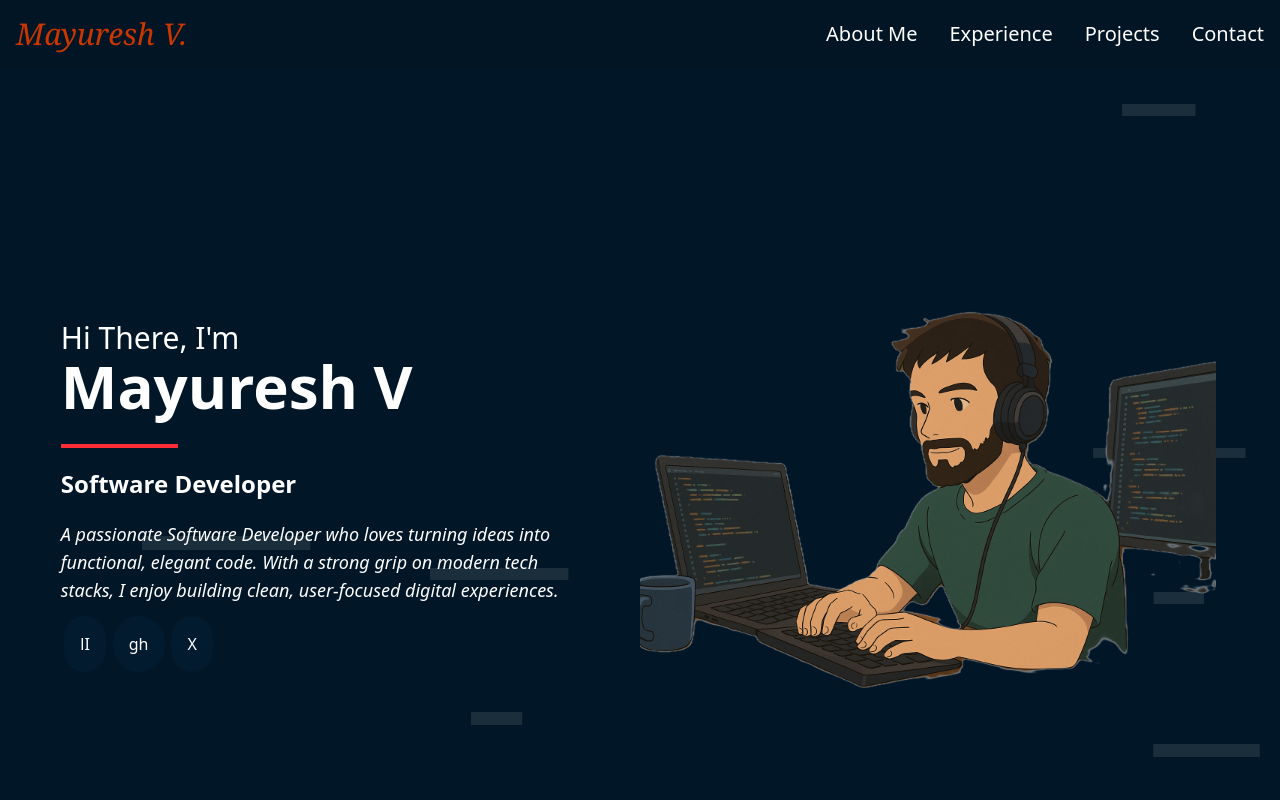
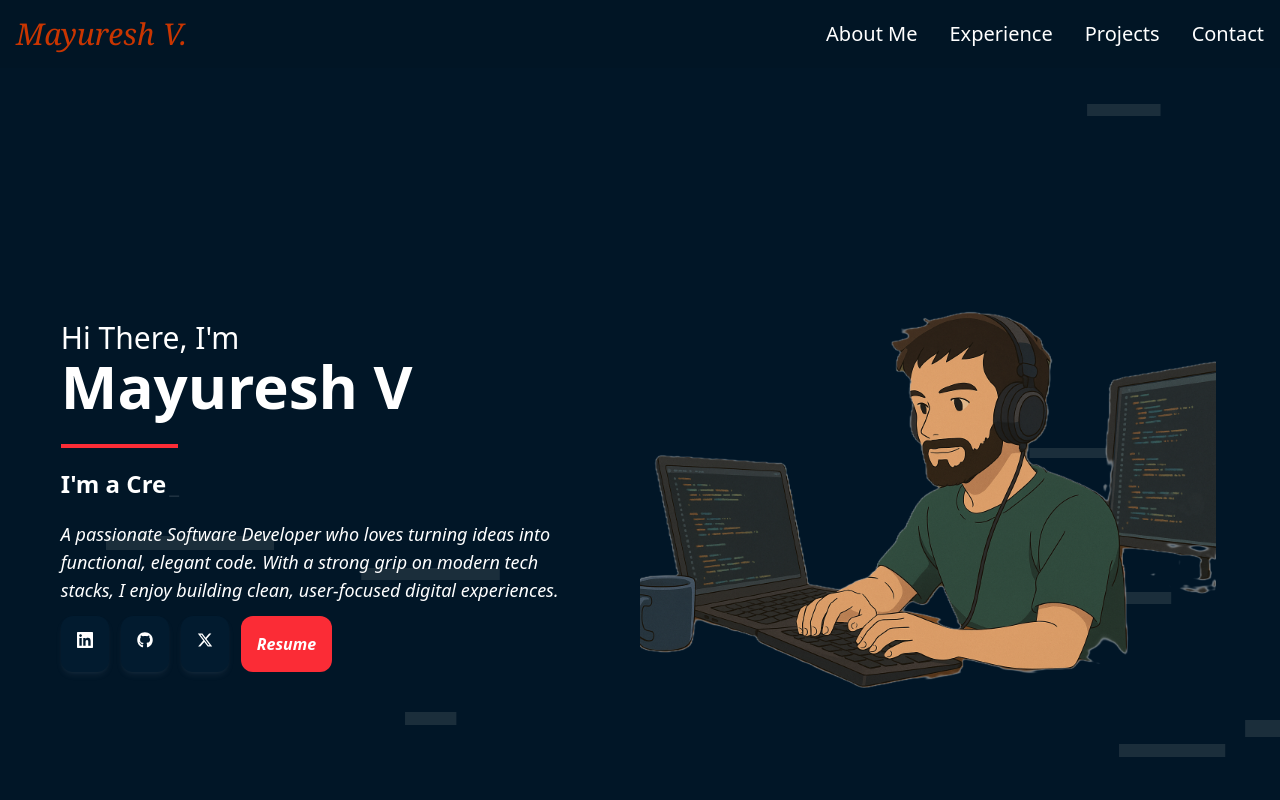
Before and after one commit to MV140601/MVPortfolio, a React (Vite) app: page / in a window 1280 px wide. Shown: the top 800 px of the page. Built offline with nearby package versions, Linux system fonts and the light colour scheme.

Commit message:
Typewriter added

```diff
--- a/package.json
+++ b/package.json
@@ -12,6 +12,7 @@
   "dependencies": {
     "@reduxjs/toolkit": "^2.6.1",
     "@tailwindcss/vite": "^4.1.0",
+    "emailjs": "^4.0.3",
     "emailjs-com": "^3.2.0",
     "motion": "^12.6.3",
     "react": "^19.0.0",
@@ -19,6 +20,7 @@
     "react-icons": "^5.5.0",
     "react-redux": "^9.2.0",
     "react-scroll": "^1.9.3",
+    "react-simple-typewriter": "^5.0.1",
     "redux": "^5.0.1",
     "tailwindcss": "^4.1.0"
   },
--- a/src/App.jsx
+++ b/src/App.jsx
@@ -14,7 +14,7 @@ function App() {
      <About/>
      <Experience/>
      <Projects/>
-     <Contactme/>
+     {/* <Contactme/> */}
     </div>
   )
 }
--- a/src/components/About.jsx
+++ b/src/components/About.jsx
@@ -3,7 +3,7 @@ import hiimg from "../utils/2edited.png";
 
 const About = () => {
   return (
-    <div className=" overflow-hidden bg-[#011829]">
+    <div className="  overflow-hidden bg-[#011829]">
       <div className=" flex justify-between w-full h-full">
         <div className="w-full h-full flex flex-col">
           <div className="flex md:flex-row flex-col mt-0 md:mt-5  gap-2 p-4">
--- a/src/components/Home.jsx
+++ b/src/components/Home.jsx
@@ -3,12 +3,17 @@ import { motion } from "framer-motion"; // fixed import here
 import myimg from "../utils/1edited.png";
 import bg from "../utils/dottedbg.png";
 import AnimatedLines from "./AnimatedLines";
+import { GrLinkedin } from "react-icons/gr";
+import { FaGithub } from "react-icons/fa6";
+import { FaXTwitter } from "react-icons/fa6";
+import { Button } from "react-scroll";
+import { Typewriter } from 'react-simple-typewriter';
+
 
 const Home = () => {
   return (
-    <div className="h-screen relative overflow-hidden bg-inherit pt-24">
-      {" "}
-      {/* 1. Set overflow-hidden */}
+    <div className="relative h-screen overflow-hidden pt-24 bg-inherit">
+  <div className="h-full w-full flex md:flex-row flex-col">
       <AnimatedLines />
       <div className="absolute h-full w-full flex md:flex-row flex-col">
         {/* LEFT SECTION */}
@@ -20,17 +25,27 @@ const Home = () => {
               <span className="absolute left-0 bottom-0 w-1/3 h-1 bg-red-500"></span>
             </h2>
             <h6 className="text-lg md:text-2xl my-5 font-bold">
-              Software Developer
+            I'm a{' '}
+            <Typewriter
+          words={['Software Developer', 'Tech Explorer', 'Creative Coder']}
+          loop={true}
+          cursor
+          cursorStyle="_"
+          typeSpeed={70}
+          deleteSpeed={50}
+          delaySpeed={1000}
+        />
             </h6>
             <p className="text-md md:text-lg italic">
               A passionate Software Developer who loves turning ideas into
               functional, elegant code. With a strong grip on modern tech
               stacks, I enjoy building clean, user-focused digital experiences.
             </p>
-            <div className="flex justify-around md:w-[30%] w-[80%] mt-3">
-             <span className="p-4 rounded-full bg-[#021b2f] text-white hover:border-2 hover:border-red-600 text-center">lI</span>
-             <span className="p-4 rounded-full bg-[#021b2f] text-white hover:border-2 hover:border-red-600 text-center">gh</span>
-             <span className="p-4 rounded-full bg-[#021b2f] text-white hover:border-2 hover:border-red-600 text-center">X</span>
+            <div className="flex justify-evenlym space-x-3 md:w-[30%] w-[80%] mt-3">
+             <a href="https://www.linkedin.com/in/mayuresh-veeramallu14/" target="blank" className="p-4 rounded-xl bg-[#021b2f] text-white  hover:scale-[1.02]  shadow-[#8c98a41a]  shadow-md hover:border-white text-center "><GrLinkedin /></a>
+             <a href="https://github.com/MV140601" target="blank" className="p-4 rounded-xl bg-[#021b2f]  shadow-[#8c98a41a] hover:scale-[1.02]  shadow-md text-white  hover:border-white text-center"><FaGithub/></a>
+             <a href="https://x.com/MAYURESH_2001" target="blank" className="p-4 rounded-xl bg-[#021b2f]  shadow-[#8c98a41a] hover:scale-[1.02] shadow-md text-white   hover:border-white text-center"><FaXTwitter/></a>
+            <button className="text-center p-4 rounded-xl bg-red-500 text-white italic hover:scale-[1.02] font-semibold"> Resume</button>
             </div>
             <div></div>
           </div>
@@ -41,11 +56,11 @@ const Home = () => {
           <img
             src={myimg}
             alt="Mayuresh"
-            className="md:w-[90%] md:h-[90%] w-[70%] h-[70%] object-contain md:z-10 z-0"
+            className="md:w-[90%] md:h-[90%] w-[70%] h-[70%] object-contain  z-10  "
           />
         </div>
       </div>
-    </div>
+    </div>  </div>
   );
 };
 
```
Also changed, not shown: 1 other file (tests, documents, lock files or other folders).
